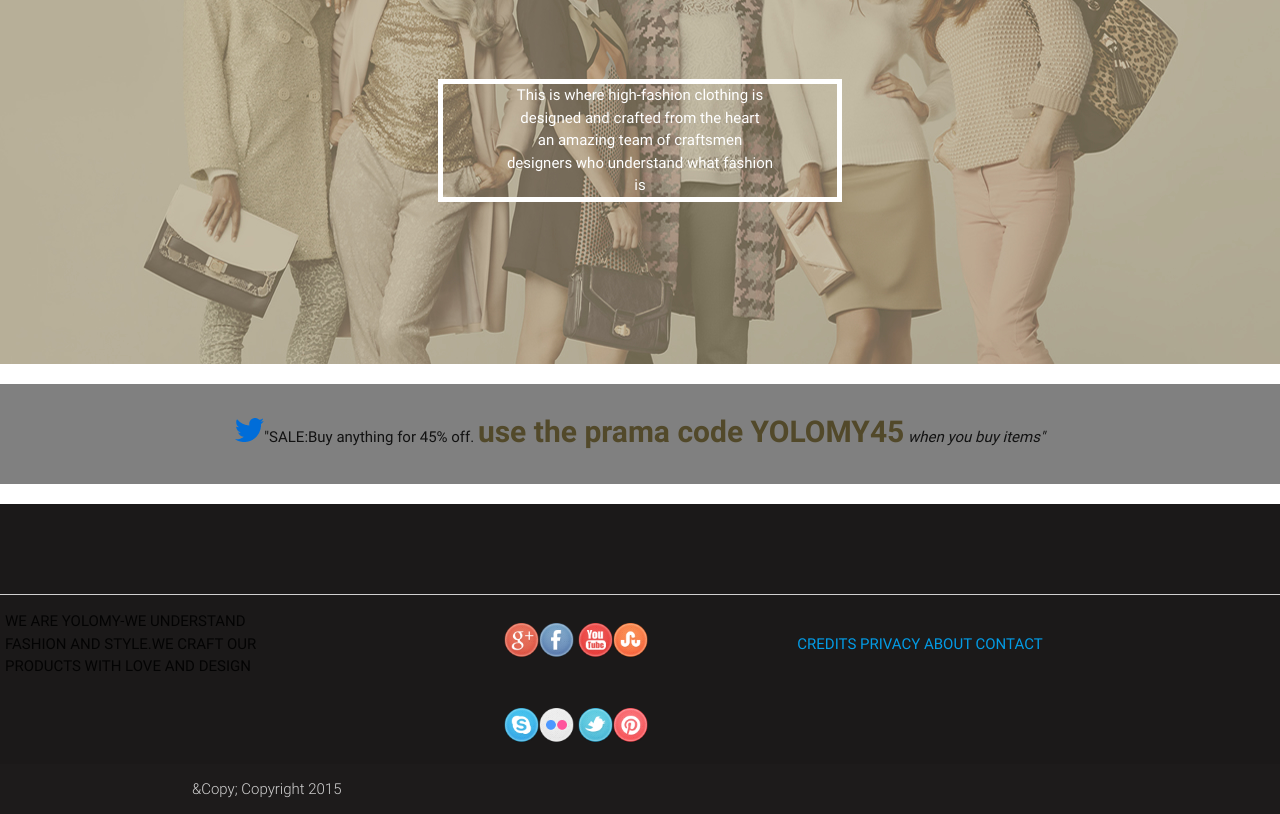
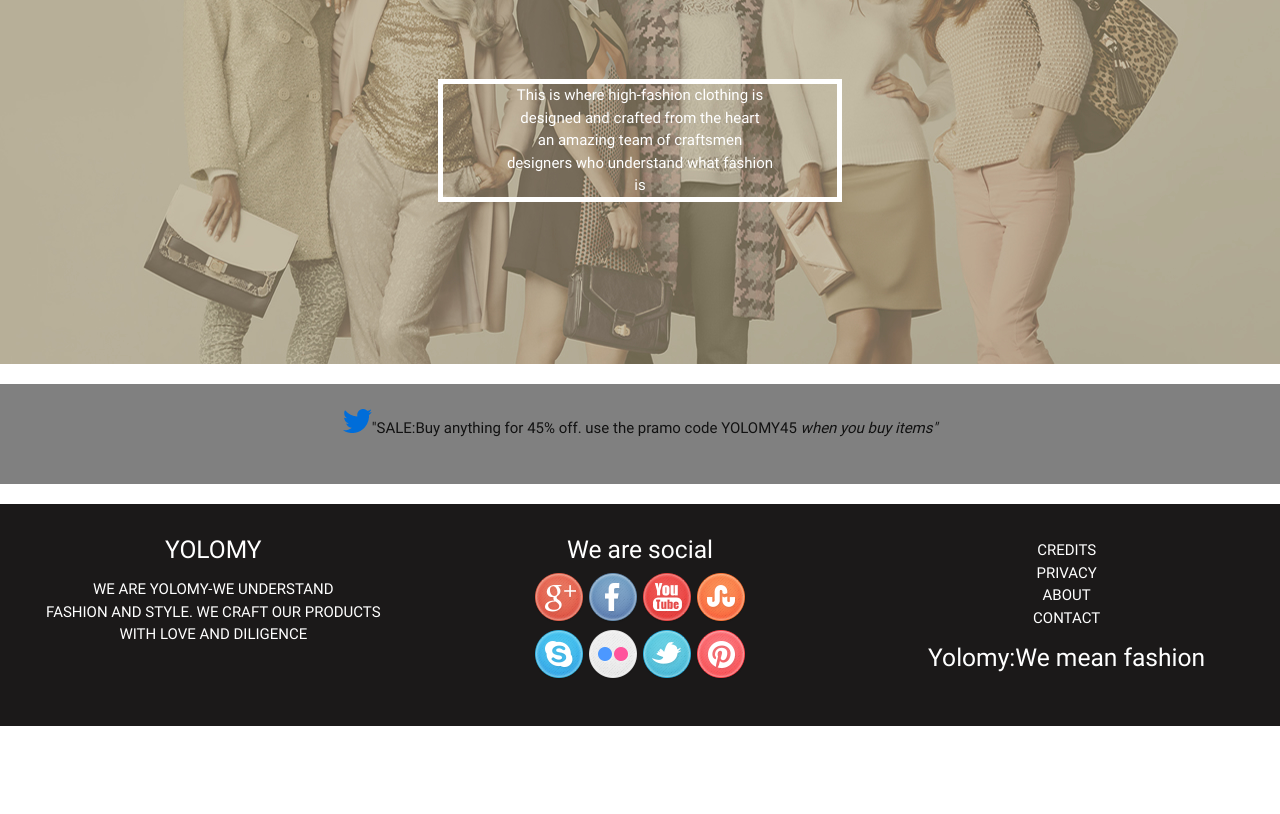
Before and after one commit to hilpitome/yolomy, a plain HTML site: page index.html in a window 1280 px wide. Shown: the part 1841-2655 px from the top of the page. After the commit the page ends 2567 px from the top, so only its background shows below. Drawn offline with Linux system fonts and the light colour scheme.

Commit message:
finished footer

```diff
--- a/index.html
+++ b/index.html
@@ -142,56 +142,49 @@
 
 
       <div class="row sale">
-        <img src="social_icons/twitter_bird.png">"SALE:Buy anything for 45% off. <span class="spanning">use the prama code YOLOMY45</span> <I>when you buy items"</I>
+        <img src="social_icons/twitter_bird.png">"SALE:Buy anything for 45% off. <span class="spanning">use the pramo code YOLOMY45</span> <I>when you buy items"</I>
       </div>
 
 
-  <footer class="page-footer">
 
-    <div class="row">
-  </div>
+
 <footer class="page-footer">
 
+  <div class="row">
 
- <table>
-        <thead>
-          <tr>
-              <th data-field="id"></th>
-              <th data-field="name"></th>
-              <th data-field="price"></th>
-          </tr>
-        </thead>
 
-        <tbody>
-          <tr>
-            <td>WE ARE YOLOMY-WE UNDERSTAND <br>FASHION AND STYLE.WE CRAFT OUR </br>PRODUCTS WITH LOVE AND DESIGN</td>
-            <td>
-             <a href="http://twitter.com"><img title="Twitter" src="social_icons/g_plus.png" alt="Twitter" width="35" height="35" /></a><a href="http://www.pinterest.com"><img title="Pinterest" src="social_icons/facebook.png" alt="Pinterest" width="35" height="35" /></a> <a href="http://facebook.com"><img title="Facebook" src="social_icons/you_tube.png" alt="Facebook" width="35" height="35" /><img title="youtube" src="social_icons/stumble_upon.png" alt="youtube" width="35" height="35" /></a><a href="http://youtube.com">
+    <div class="col s4">
+      <h5>YOLOMY</h5>
+      <p>WE ARE YOLOMY-WE UNDERSTAND<br/>FASHION AND STYLE. WE CRAFT OUR PRODUCTS<br/>WITH LOVE AND DILIGENCE</p>
+    </div>
 
-            </td>
-            <td>
-              <a href="#">CREDITS</a> <a href="#">PRIVACY</a> <a href="#">ABOUT</a> <a href="http://youtube.com">CONTACT</a>
-            </td>
+    <div class="col s4">
+      <h5>We are social</h5>
+      <img src="social_icons/g_plus.png">
+      <img src="social_icons/facebook.png">
+      <img src="social_icons/you_tube.png">
+      <img src="social_icons/stumble_upon.png"><br/>
+      <img src="social_icons/skype.png">
+      <img src="social_icons/flickr.png">
+      <img src="social_icons/twitter.png">
+      <img src="social_icons/pinterest.png">
+    </div>
 
-          </tr>
-          <tr>
-            <td></td>
-            <td>
-              <a href="http://twitter.com"><img title="Twitter" src="social_icons/skype.png" alt="Twitter" width="35" height="35" /></a><a href="http://www.pinterest.com"><img title="Pinterest" src="social_icons/flickr.png" alt="Pinterest" width="35" height="35" /></a> <a href="http://facebook.com"><img title="Facebook" src="social_icons/twitter.png" alt="Facebook" width="35" height="35" /><img title="youtube" src="social_icons/pinterest.png" alt="youtube" width="35" height="35" /></a><a href="http://youtube.com">
-            </td>
-
-          </tr>
+    <div class="col s4 info">
+      <ul>
+      <li>CREDITS</li>
+      <li>PRIVACY</li>
+      <li>ABOUT</li>
+      <li>CONTACT</li>
+      </ul>
+      <h5>Yolomy:We mean fashion</h5>
+    </div>
 
 
 
-                  </tbody>
-      </table>
-       <div class="footer-copyright">
-            <div class="container">
-            &Copy; Copyright 2015
-            <a class="grey-text text-lighten-4 center"</a>
-            </div>
-          </div>
+  </div>
+
+
 
 
 
--- a/yolomy.css
+++ b/yolomy.css
@@ -93,22 +93,14 @@ footer.page-footer {
   margin-top: 20px;
   padding-top: 20px;
   background-color: #1B1919;
+	text-align: center;
+	color: white;
+	padding-bottom: 20px;
     }
 
 
  }
- ul li  {
+ div.info ul li  {
 
     display: inline;
 }
-
- }
- form {
- 	list-style-type: inline;
- }
-
- .spanning {
- 	font-size: 2em;
- 	font-weight: 900;
- 	color: #52492A;
- }
```
